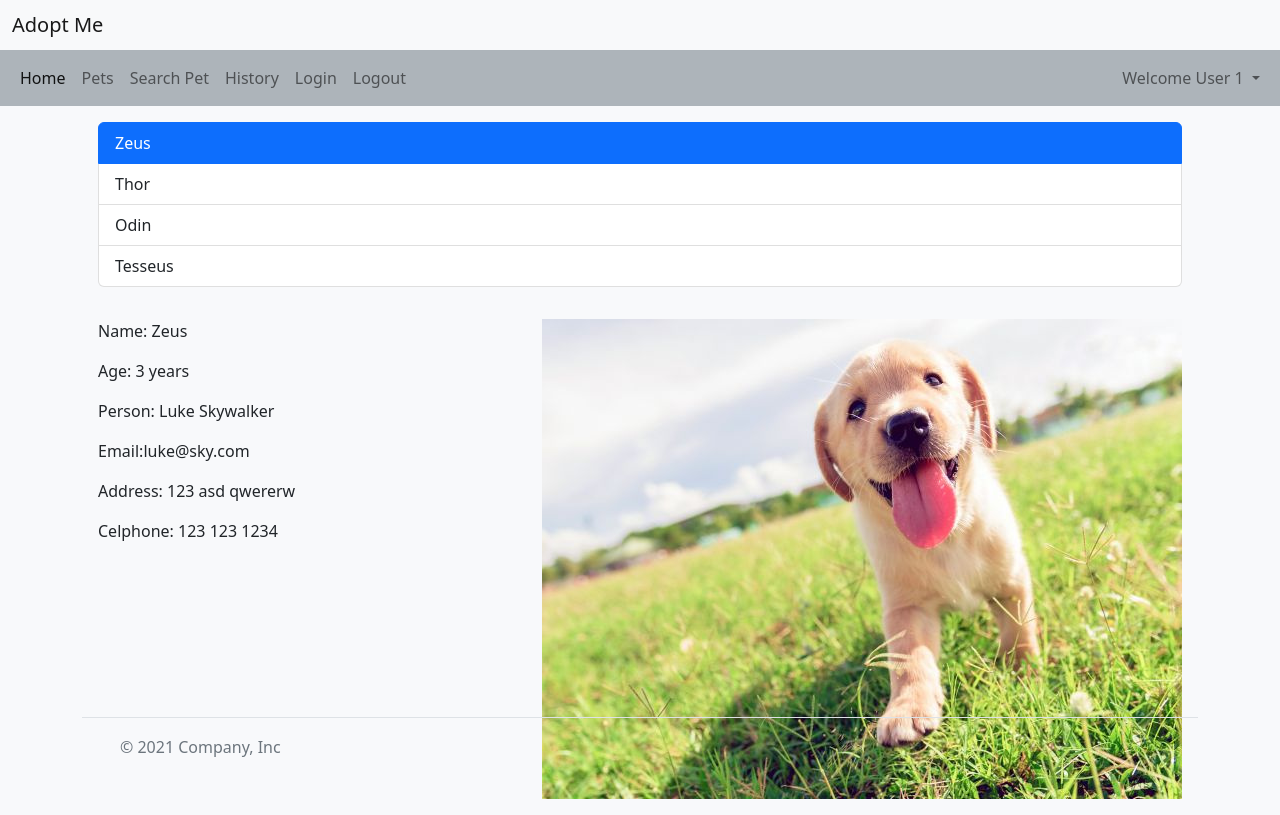
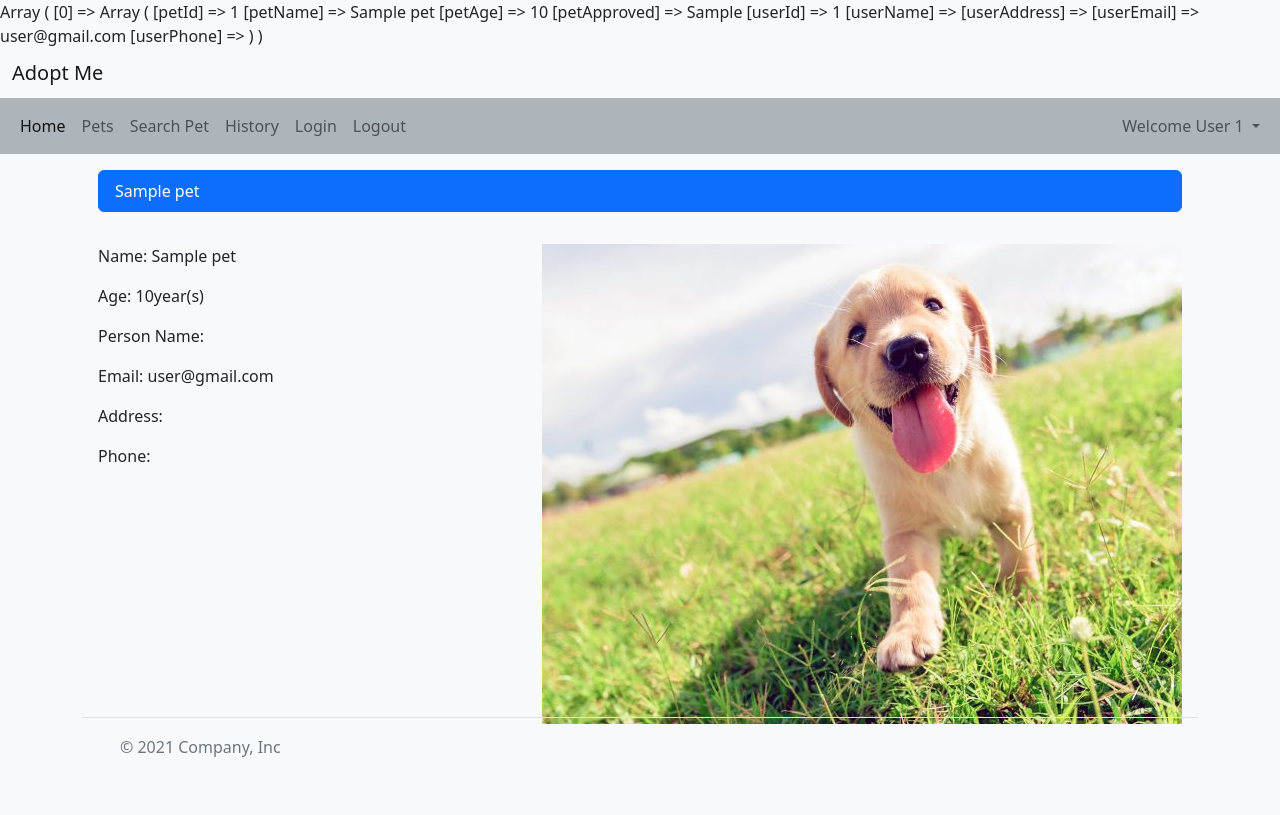
Before and after one commit to Angel1234599/final_project_web_tec, a PHP site: page /history.php in a window 1280 px wide. After the commit the page ends 757 px from the top, so only its background shows below. Run offline with PHP 8.4, Linux system fonts and the light colour scheme; data comes from the database, SQL or seed files in the repository; tables that the repository leaves empty or names only in its code hold one stand-in row (values such as "Sample post"); some libraries are stand-ins or nearby versions.

Commit message:
Update history.php

```diff
--- a/history.php
+++ b/history.php
@@ -1,5 +1,20 @@
 <?php
 session_start();
+
+include('dbconnection.php');
+// Select orders from db
+$query = "SELECT p.id as petId, p.name as petName, p.age as petAge, p.approved as petApproved, u.id as userId, u.name as userName, u.address as userAddress, u.email as userEmail, u.phone_number as userPhone\n"
+
+    . "FROM pet as p\n"
+
+    . "JOIN user as u \n"
+
+    . "ON u.id = p.id;";
+
+$result = $db->query($query);
+$pets = $result->fetch_all(MYSQLI_ASSOC);
+$db->close();
+print_r($pets);
 ?>
 <!DOCTYPE html>
 <html lang="es">
@@ -41,17 +56,88 @@
 	<main>
 		<div class="container">
 			<?php
+
+			if (isset($pets)) {
+				echo '<div class="list-group p-3" id="myList" role="tablist">';
+				$tab_id = 1;
+				foreach($pets as $row)
+				{
+					echo '<a class="list-group-item list-group-item-action '.($tab_id == 1?"active":"").'" data-toggle="list" href="#a'.$tab_id.'" role="tab">'
+					. $row['petName']
+					.'</a>';
+					$tab_id ++;
+				}
+				echo '</div>';
+
+				$tab_id = 1;
+				foreach($pets as $row)
+				{
+					echo '<div class="tab-content p-3">
+				<div class="tab-pane '.($tab_id == 1?"active":"").'" id="a'.$tab_id.'" role="tabpanel">
+					<div class="row">
+						<div class="col-sm ">';
+						echo '	<p>Name: '.$row['petName'].'</p>';
+						echo '	<p>Age: '.$row['petAge'].'year(s)</p>';
+						echo '	<p>Person Name: '.$row['userName'].'</p>';
+						echo '	<p>Email: '.$row['userEmail'].'</p>';
+						echo '	<p>Address: '.$row['userAddress'].'</p>';
+						echo '	<p>Phone: '.$row['userPhone'].'</p>';
+					echo'</div>
+						<div class="col-sm ">
+							<img src="img/pet1img.jpg" alt="Card image cap">
+						</div>
+					</div>
+				</div>';
+					$tab_id++;
+				}
+				echo '</div>';
+
+
+
+
+				/*
+				$tab_id = 1;
+
+				foreach($pets as $row)
+				{
+
+					echo '<div class="tab-pane '.($tab_id == 1?"active":"")
+					.'" id="a'.$tab_id.'" role="tabpanel">
+					<div class="row">
+						<div class="col-sm ">';
+					echo '	<p>Name: '.$row['petName'].'</p>';
+					echo '	<p>Age: '.$row['petAge'].'year(s)</p>';
+					echo '	<p>Person Name: '.$row['userName'].'</p>';
+					echo '	<p>Email: '.$row['userEmail'].'</p>';
+					echo '	<p>Address: '.$row['userAddress'].'</p>';
+					echo '	<p>Phone: '.$row['userPhone'].'</p>';
+					echo '	</div>';
+					echo '	<div class="col-sm ">';
+					echo '		<img src="img/pet1img.jpg" alt="Card image cap">';
+					echo '	</div>';
+					echo '</div>';
+					echo '</div>';
+
+					$tab_id++;
+				}
+				*/
+
+
+			}
+
 			?>
-			<!-- List group -->
-			<div class="list-group p-3" id="myList" role="tablist">
+			<!-- List group  -->
+			<?php
+			/*
+			echo
+			'<div class="list-group p-3" id="myList" role="tablist">
 				<a class="list-group-item list-group-item-action active" data-toggle="list" href="#a1" role="tab">Zeus</a>
 				<a class="list-group-item list-group-item-action" data-toggle="list" href="#a2" role="tab">Thor</a>
 				<a class="list-group-item list-group-item-action" data-toggle="list" href="#a3" role="tab">Odin</a>
 				<a class="list-group-item list-group-item-action" data-toggle="list" href="#a4" role="tab">Tesseus</a>
-			</div>
+			</div>';
 
-			<!-- Tab panes -->
-			<div class="tab-content p-3">
+			echo '<div class="tab-content p-3">
 				<div class="tab-pane active" id="a1" role="tabpanel">
 					<div class="row">
 						<div class="col-sm ">
@@ -114,7 +200,9 @@
 					</div>
 
 				</div>
-			</div>
+			</div>';
+			*/
+			?>
 
 		</div>
 
```
